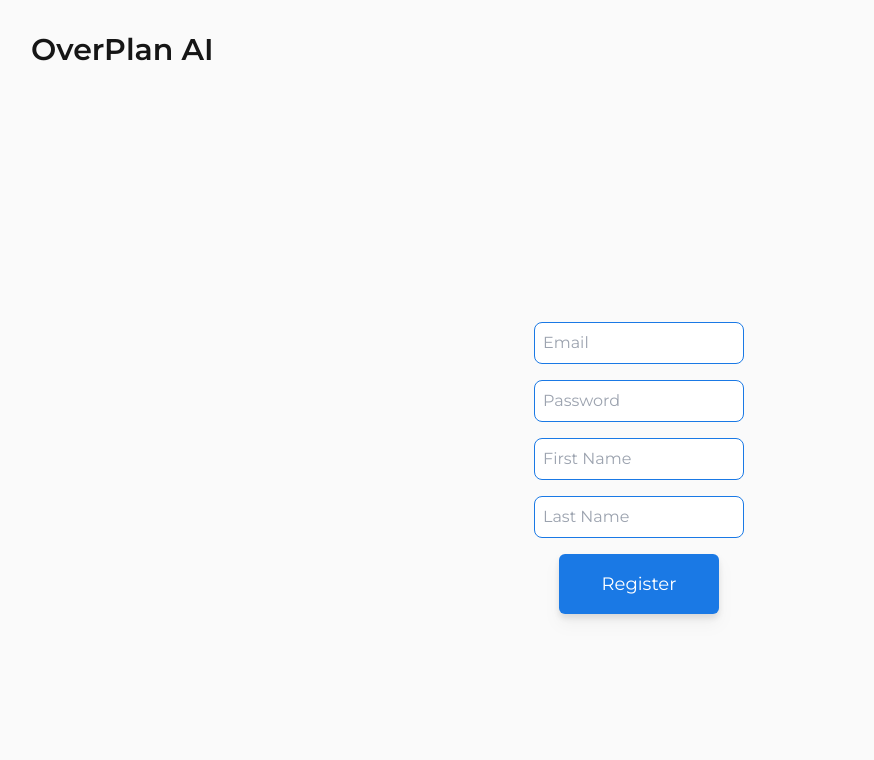
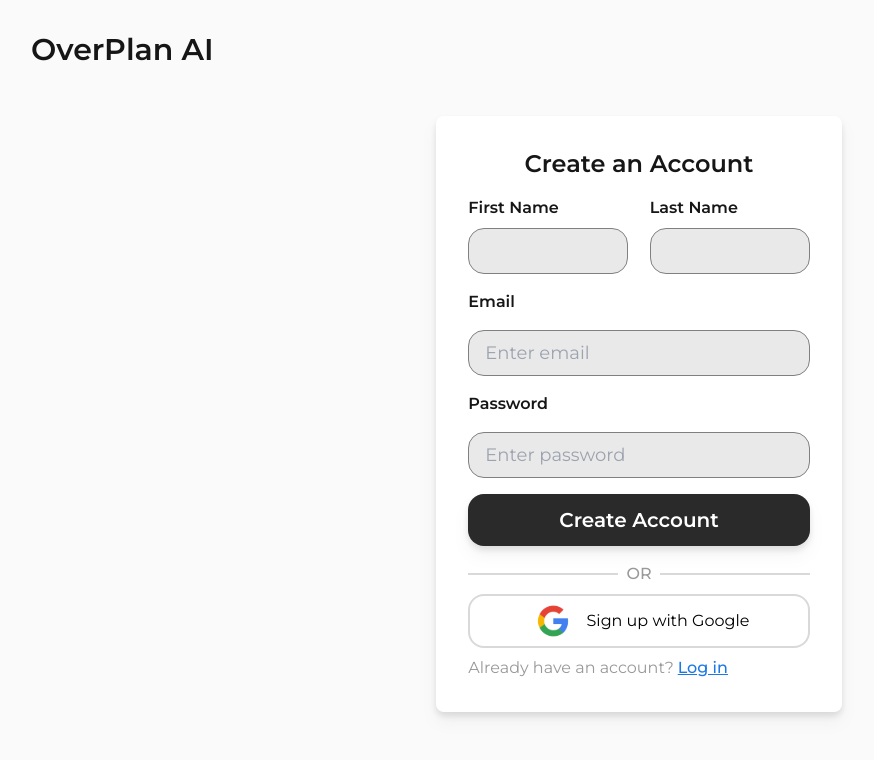
Before and after one commit to AlejandroALopez/overplan, a Next.js app: page /auth/register in a window 1280 px wide. Shown: the top 760 px of the page, without its empty margins (1-875 px from the left). Built offline with nearby package versions, Linux system fonts and the light colour scheme.

Commit message:
register page matches figma design

```diff
--- a/src/app/auth/login/page.tsx
+++ b/src/app/auth/login/page.tsx
@@ -20,7 +20,7 @@ export default function Home() {
 
   return (
     <div className='flex justify-center my-12'>
-      <div className='flex flex-col bg-white gap-6 drop-shadow-lg rounded-lg py-4 px-8 lg:w-1/3 md:w-1/2 sm:w-2/3 w-full'>
+      <div className='flex flex-col bg-white gap-6 drop-shadow-lg rounded-lg p-8 lg:w-1/3 md:w-1/2 sm:w-2/3 w-full'>
         <p className='w-full text-center text-2xl font-semibold'>Log In</p>
         <div className='flex flex-col gap-4'>
           <p className='font-semibold'>Email</p>
@@ -60,6 +60,5 @@ export default function Home() {
         </div>
       </div>
     </div>
-
   );
 }
--- a/src/app/auth/register/page.tsx
+++ b/src/app/auth/register/page.tsx
@@ -1,72 +1,90 @@
 "use client";
 
+import Link from "next/link";
 import { useState } from 'react';
 import { registerUser } from '@/lib/api/authApi';
 import { useRouter } from "next/navigation";
+import GoogleLoginButton from '@/components/GoogleLoginButton';
 // import { useRouter } from 'next/router';
 
 export default function Register() {
-    const [email, setEmail] = useState('');
-    const [password, setPassword] = useState('');
-    const [firstName, setFirstName] = useState('');
-    const [lastName, setLastName] = useState('');
+    const [email, setEmail] = useState<string>("");
+    const [pass, setPass] = useState<string>("");
+    const [firstName, setFirstName] = useState<string>('');
+    const [lastName, setLastName] = useState<string>('');
     const router = useRouter();
 
     const handleSubmit = async (e: any) => {
         e.preventDefault();
-        const registerData = await registerUser({email, password, firstName, lastName});
+        const registerData = await registerUser({ email, password: pass, firstName, lastName });
 
-        if(registerData.success) {
+        if (registerData.success) {
             router.push(`/`); // TODO: Replace with dashboard after gaining access to token
         }
     };
 
     return (
-        <div className='flex justify-center items-center min-h-screen'>
-            <form
-                className='flex flex-col items-center gap-4 '
-                onSubmit={handleSubmit}
-            >
-                <input
-                    type="email"
-                    className='border-primary border-[1px] rounded-lg p-2'
-                    value={email}
-                    onChange={(e) => setEmail(e.target.value)}
-                    placeholder="Email"
-                    required
-                />
-                <input
-                    type="password"
-                    className='border-primary border-[1px] rounded-lg p-2'
-                    value={password}
-                    onChange={(e) => setPassword(e.target.value)}
-                    placeholder="Password"
-                    required
-                />
-                <input
-                    type="text"
-                    className='border-primary border-[1px] rounded-lg p-2'
-                    value={firstName}
-                    onChange={(e) => setFirstName(e.target.value)}
-                    placeholder="First Name"
-                    required
-                />
-                <input
-                    type="text"
-                    className='border-primary border-[1px] rounded-lg p-2'
-                    value={lastName}
-                    onChange={(e) => setLastName(e.target.value)}
-                    placeholder="Last Name"
-                    required
-                />
+        <div className='flex justify-center my-12'>
+            <div className='flex flex-col bg-white gap-4 drop-shadow-lg rounded-lg p-8 lg:w-1/3 md:w-1/2 sm:w-2/3 w-full'>
+                <p className='w-full text-center text-2xl font-semibold'>Create an Account</p>
+                <div className="flex flex-row justify-between w-full">
+                    <div className="flex flex-col gap-2 xl:w-40 w-36">
+                        <p className='font-semibold'>First Name</p>
+                        <input
+                            className="w-full px-4 py-2 border-[#808080] border-[1px] rounded-2xl bg-[#A6A6A6] bg-opacity-25 text-md md:text-lg"
+                            placeholder={""}
+                            value={firstName}
+                            onChange={e => setFirstName(e.target.value)}
+                        />
+                    </div>
+                    <div className="flex flex-col gap-2 xl:w-40 w-36">
+                        <p className='font-semibold'>Last Name</p>
+                        <input
+                            className="w-full px-4 py-2 border-[#808080] border-[1px] rounded-2xl bg-[#A6A6A6] bg-opacity-25 text-md md:text-lg"
+                            placeholder={""}
+                            value={lastName}
+                            onChange={e => setLastName(e.target.value)}
+                        />
+                    </div>
+                </div>
+                <div className='flex flex-col gap-4'>
+                    <p className='font-semibold'>Email</p>
+                    <input
+                        className="w-full px-4 py-2 border-[#808080] border-[1px] rounded-2xl bg-[#A6A6A6] bg-opacity-25 text-md md:text-lg"
+                        placeholder={"Enter email"}
+                        value={email}
+                        onChange={e => setEmail(e.target.value)}
+                    />
+                    <p className='font-semibold'>Password</p>
+                    <input
+                        className="w-full px-4 py-2 border-[#808080] border-[1px] rounded-2xl bg-[#A6A6A6] bg-opacity-25 text-md md:text-lg"
+                        placeholder={"Enter password"}
+                        value={pass}
+                        onChange={e => setPass(e.target.value)}
+                    />
+                </div>
                 <button
-                    type="submit"
-                    className='py-4 px-6 w-40 border-none rounded-md bg-primary text-white text-lg drop-shadow-lg
-                    transition hover:scale-110 duration-300'
+                    className={`p-3 border-none rounded-2xl bg-[#2A2A2A] text-white text-xl drop-shadow-lg
+              transition hover:scale-105 duration-300`}
+                    onClick={handleSubmit}
                 >
-                    Register
+                    <p className='text-white font-semibold'>Create Account</p>
                 </button>
-            </form>
+                <div className='flex flex-col gap-2'>
+                    <div className="flex flex-row items-center justify-center gap-2">
+                        <div className="bg-[#D9D9D9] w-1/2 h-0.5" />
+                        <p className="text-[#999999] font-medium">OR</p>
+                        <div className="bg-[#D9D9D9] w-1/2 h-0.5" />
+                    </div>
+                    <GoogleLoginButton />
+                    <div className='flex flex-row gap-1'>
+                        <p className="text-[#999999]">Already have an account?</p>
+                        <Link href="/auth/login">
+                            <p className="text-primary font-medium underline transition hover:scale-105 duration-300">Log in</p>
+                        </Link>
+                    </div>
+                </div>
+            </div>
         </div>
     );
 }
--- a/src/components/GoogleLoginButton.tsx
+++ b/src/components/GoogleLoginButton.tsx
@@ -15,7 +15,7 @@ export default function GoogleLoginButton() {
         onClick={handleGoogleLogin}
       >
         <Image src={GoogleIcon} alt="Google icon" />
-        Sign in with Google
+        Sign up with Google
       </button>
     );
   }
```
